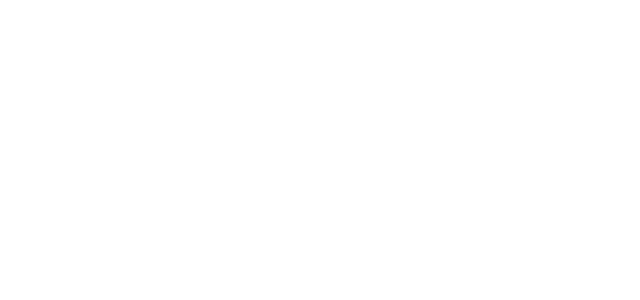
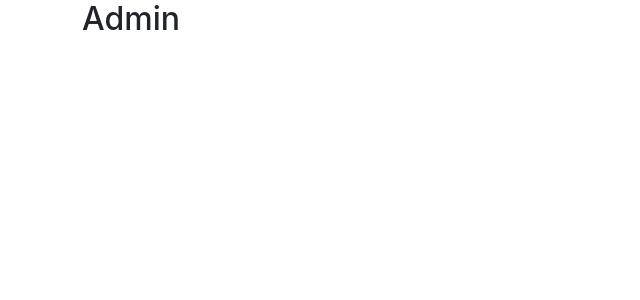
Before and after one commit to barbaroreyes/restaurant, a React (Create React App) app: page /admin in a window 1280 px wide. Shown: the top 300 px of the page, without its empty margins (0-640 px from the left). Built offline with nearby package versions, Linux system fonts and the light colour scheme.

Commit message:
boostrap added

```diff
--- a/package.json
+++ b/package.json
@@ -6,7 +6,11 @@
     "@testing-library/jest-dom": "^5.17.0",
     "@testing-library/react": "^13.4.0",
     "@testing-library/user-event": "^13.5.0",
+    "axios": "^1.7.2",
+    "bootstrap": "^5.3.3",
+    "firebase": "^10.12.3",
     "react": "^18.3.1",
+    "react-bootstrap": "^2.10.4",
     "react-dom": "^18.3.1",
     "react-router-dom": "^6.24.1",
     "react-scripts": "5.0.1",
--- a/public/index.html
+++ b/public/index.html
@@ -10,10 +10,12 @@
       content="Web site created using create-react-app"
     />
     <link rel="apple-touch-icon" href="%PUBLIC_URL%/logo192.png" />
-    <!--
-      manifest.json provides metadata used when your web app is installed on a
-      user's mobile device or desktop. See https://developers.google.com/web/fundamentals/web-app-manifest/
-    -->
+    <link
+    rel="stylesheet"
+    href="https://cdn.jsdelivr.net/npm/bootstrap@5.3.2/dist/css/bootstrap.min.css"
+    integrity="sha384-T3c6CoIi6uLrA9TneNEoa7RxnatzjcDSCmG1MXxSR1GAsXEV/Dwwykc2MPK8M2HN"
+    crossorigin="anonymous"
+  />
     <link rel="manifest" href="%PUBLIC_URL%/manifest.json" />
     <!--
       Notice the use of %PUBLIC_URL% in the tags above.
--- a/src/App.js
+++ b/src/App.js
@@ -1,9 +1,20 @@
-import logo from './logo.svg';
 import './App.css';
-
+import {Routes , Route} from "react-router-dom"
+import Inicio from './components/Inicio';
+import Admin from './components/Admin';
+import Login from './components/Login';
 function App() {
   return (
-    <div className="App">
+    <div className="container">
+     <Routes>
+      <Route  path="/" element={<Inicio/>}/>
+      <Route path="/admin" element={<Admin/>}/>
+      <Route path="/login" element= {<Login/>}/>
+
+
+     </Routes>
+
+
 
     </div>
   );
--- /dev/null
+++ b/src/components/Admin.js
@@ -0,0 +1,11 @@
+import React from 'react';
+
+const Admin = () => {
+  return (
+    <div>
+      <h2>Admin</h2>
+    </div>
+  );
+}
+
+export default Admin;
--- /dev/null
+++ b/src/components/Inicio.js
@@ -0,0 +1,11 @@
+import React from 'react';
+
+const Inicio = () => {
+  return (
+    <div>
+      <h2>Inicio</h2>
+    </div>
+  );
+}
+
+export default Inicio;
--- /dev/null
+++ b/src/components/Login.js
@@ -0,0 +1,11 @@
+import React from 'react';
+
+const Login = () => {
+  return (
+    <div>
+      <h2>Login</h2>
+    </div>
+  );
+}
+
+export default Login;
--- /dev/null
+++ b/src/context/categoriesContext.js
@@ -0,0 +1,19 @@
+import { createContext ,useState,useEffect} from "react";
+import axios from "axios"
+const CategoryContext = createContext();
+
+const CategoryProvider = ({children})=>{
+   const [categories,setCategories] = useState([]);
+
+
+
+
+    return (
+        <CategoryContext.Provider value={categories}>
+                {children}
+        </CategoryContext.Provider>
+    )
+
+}
+
+export {CategoryContext,CategoryProvider}
--- a/src/index.js
+++ b/src/index.js
@@ -2,14 +2,18 @@
 import ReactDOM from 'react-dom/client';
 import './index.css';
 import App from './App';
-import {BrowserRouter as Router } from 'react-router-dom'
+import {BrowserRouter as Router } from 'react-router-dom';
+import { CategoryProvider} from "./context/categoriesContext"
 
 const root = ReactDOM.createRoot(document.getElementById('root'));
 root.render(
   <React.StrictMode>
+    <CategoryProvider>
     <Router>
     <App />
     </Router>
+    </CategoryProvider>
+
 
   </React.StrictMode>
 );
```
Also changed, not shown: src/components/Menu.js (added, +11 -0 lines), src/logo.svg (deleted), 1 other file (tests, documents, lock files or other folders).
